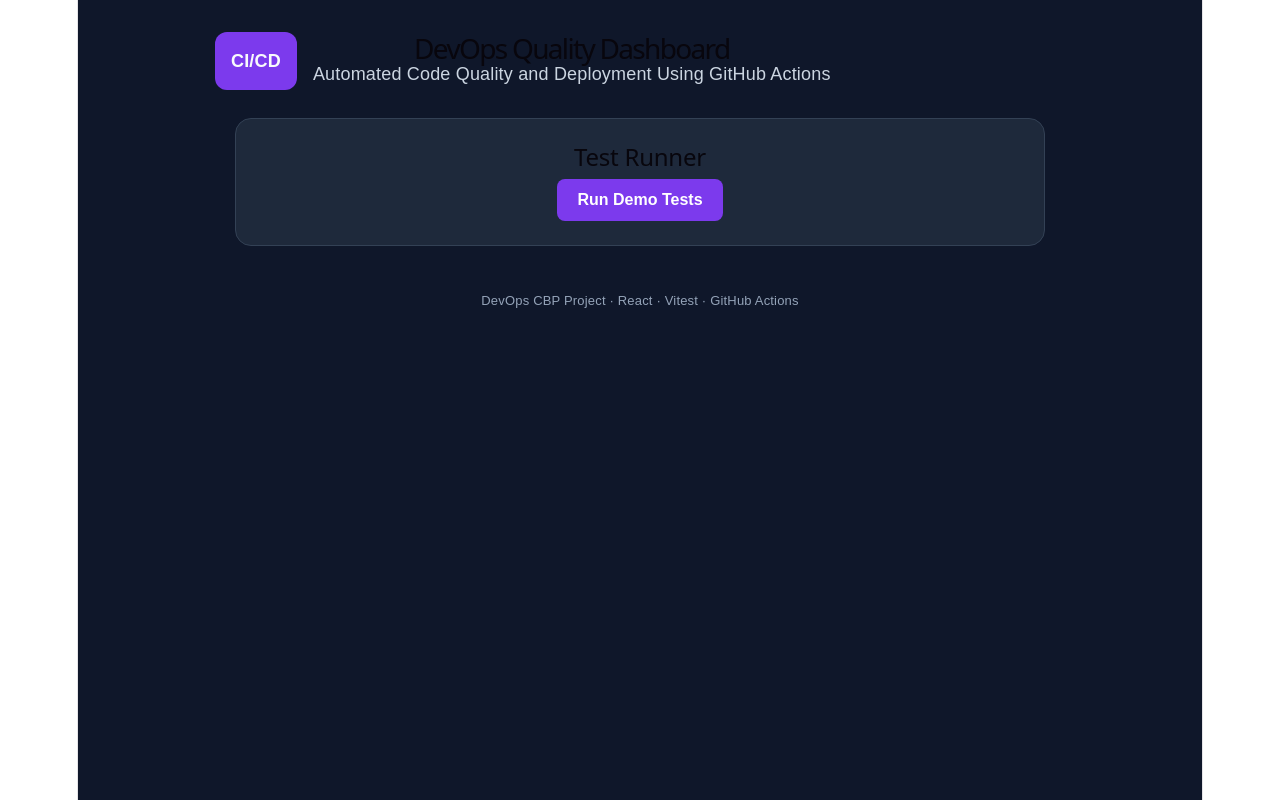
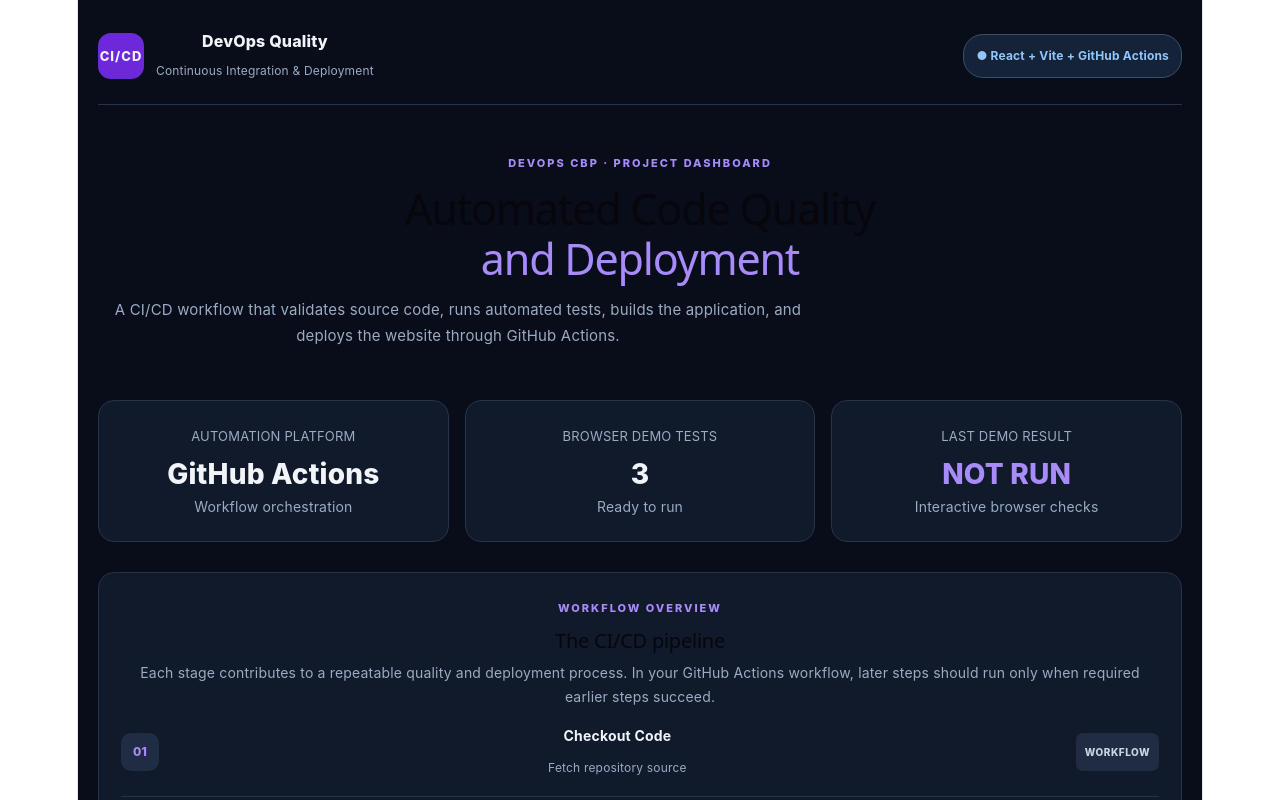
Before and after one commit to Jagan-mohan-rao/devops-cbp, a React (Vite) app: page / in a window 1280 px wide. Shown: the top 800 px of the page. Built offline with nearby package versions, Linux system fonts and the light colour scheme.

Commit message:
frontend change 4

```diff
--- a/src/App.jsx
+++ b/src/App.jsx
@@ -1,16 +1,15 @@
-
 import { useState } from 'react';
 import { add, isValidEmail } from './utils/calculator.js';
 
 const testCases = [
   {
     name: 'Addition Test',
-    description: 'Check whether 2 + 3 equals 5',
+    description: 'Verify that 2 + 3 equals 5',
     run: () => add(2, 3) === 5,
   },
   {
     name: 'Valid Email Test',
-    description: 'Check student@example.com',
+    description: 'Accept student@example.com',
     run: () => isValidEmail('student@example.com') === true,
   },
   {
@@ -20,213 +19,469 @@ const testCases = [
   },
 ];
 
+const pipelineStages = [
+  { number: '01', name: 'Checkout Code', detail: 'Fetch repository source' },
+  { number: '02', name: 'Install Dependencies', detail: 'npm ci' },
+  { number: '03', name: 'Code Quality', detail: 'ESLint validation' },
+  { number: '04', name: 'Automated Tests', detail: 'Vitest test suite' },
+  { number: '05', name: 'Production Build', detail: 'Vite build' },
+  { number: '06', name: 'Deploy Website', detail: 'GitHub Pages' },
+];
+
 function App() {
   const [results, setResults] = useState([]);
   const [hasRun, setHasRun] = useState(false);
 
   function runTests() {
-    const newResults = testCases.map((test) => {
+    const nextResults = testCases.map((test) => {
       try {
         const passed = test.run();
-
         return {
           name: test.name,
           description: test.description,
           passed,
-          message: passed ? 'Passed' : 'Failed',
+          message: passed ? 'PASSED' : 'FAILED',
         };
       } catch (error) {
         return {
           name: test.name,
           description: test.description,
           passed: false,
-          message: error.message,
+          message: error.message || 'Test error',
         };
       }
     });
 
-    setResults(newResults);
+    setResults(nextResults);
     setHasRun(true);
   }
 
   const passedCount = results.filter((test) => test.passed).length;
   const failedCount = results.length - passedCount;
 
+  const colors = {
+    background: '#080d19',
+    panel: '#111a2b',
+    border: '#26344a',
+    muted: '#9aabc3',
+    text: '#f1f5f9',
+    purple: '#a78bfa',
+    green: '#4ade80',
+    red: '#fb7185',
+  };
+
+  const styles = {
+    page: {
+      minHeight: '100vh',
+      background: colors.background,
+      color: colors.text,
+      fontFamily: 'Inter, Segoe UI, Arial, sans-serif',
+      padding: '28px 20px',
+      boxSizing: 'border-box',
+    },
+    container: {
+      maxWidth: 1120,
+      margin: '0 auto',
+    },
+    topbar: {
+      display: 'flex',
+      justifyContent: 'space-between',
+      alignItems: 'center',
+      flexWrap: 'wrap',
+      gap: 16,
+      borderBottom: `1px solid ${colors.border}`,
+      paddingBottom: 20,
+      marginBottom: 35,
+    },
+    brand: {
+      display: 'flex',
+      alignItems: 'center',
+      gap: 12,
+    },
+    logo: {
+      width: 46,
+      height: 46,
+      display: 'grid',
+      placeItems: 'center',
+      borderRadius: 13,
+      background: '#6d28d9',
+      fontWeight: 800,
+      fontSize: 13,
+      letterSpacing: 1,
+    },
+    eyebrow: {
+      color: colors.purple,
+      textTransform: 'uppercase',
+      letterSpacing: 2,
+      fontSize: 11,
+      fontWeight: 800,
+      margin: '0 0 8px',
+    },
+    title: {
+      fontSize: 'clamp(27px, 5vw, 43px)',
+      lineHeight: 1.15,
+      letterSpacing: -1.2,
+      margin: '0 0 14px',
+    },
+    muted: {
+      color: colors.muted,
+      lineHeight: 1.7,
+      fontSize: 14,
+    },
+    tag: {
+      border: '1px solid #35516b',
+      background: '#142337',
+      color: '#93c5fd',
+      borderRadius: 20,
+      padding: '8px 12px',
+      fontSize: 12,
+      fontWeight: 700,
+    },
+    hero: {
+      padding: '10px 0 30px',
+    },
+    grid: {
+      display: 'grid',
+      gridTemplateColumns: 'repeat(auto-fit, minmax(min(100%, 250px), 1fr))',
+      gap: 16,
+      margin: '22px 0 30px',
+    },
+    panel: {
+      background: colors.panel,
+      border: `1px solid ${colors.border}`,
+      borderRadius: 16,
+      padding: 22,
+      boxSizing: 'border-box',
+      minWidth: 0,
+    },
+    statLabel: {
+      color: colors.muted,
+      fontSize: 13,
+      marginBottom: 12,
+    },
+    statValue: {
+      fontSize: 28,
+      fontWeight: 800,
+      margin: '0 0 8px',
+    },
+    sectionTitle: {
+      fontSize: 20,
+      margin: '0 0 8px',
+    },
+    button: {
+      background: '#7c3aed',
+      color: '#fff',
+      border: '1px solid #8b5cf6',
+      borderRadius: 10,
+      padding: '13px 18px',
+      cursor: 'pointer',
+      fontSize: 14,
+      fontWeight: 800,
+    },
+    secondaryButton: {
+      background: '#1e293b',
+      color: colors.text,
+      border: `1px solid ${colors.border}`,
+      borderRadius: 9,
+      padding: '10px 14px',
+      cursor: 'pointer',
+      fontSize: 13,
+      fontWeight: 700,
+    },
+    stage: {
+      display: 'flex',
+      alignItems: 'center',
+      gap: 14,
+      padding: '15px 0',
+      borderBottom: `1px solid ${colors.border}`,
+    },
+    stageNumber: {
+      flexShrink: 0,
+      width: 38,
+      height: 38,
+      display: 'grid',
+      placeItems: 'center',
+      background: '#202c43',
+      borderRadius: 10,
+      color: colors.purple,
+      fontWeight: 800,
+      fontSize: 12,
+    },
+    badge: {
+      flexShrink: 0,
+      padding: '6px 9px',
+      borderRadius: 7,
+      fontSize: 10,
+      fontWeight: 800,
+      letterSpacing: 0.5,
+    },
+    testRow: {
+      display: 'flex',
+      justifyContent: 'space-between',
+      alignItems: 'center',
+      gap: 14,
+      padding: '16px 0',
+      borderBottom: `1px solid ${colors.border}`,
+    },
+    note: {
+      background: '#2b2414',
+      border: '1px solid #655020',
+      color: '#fde68a',
+      borderRadius: 10,
+      padding: 14,
+      fontSize: 12,
+      lineHeight: 1.7,
+      marginTop: 20,
+    },
+    footer: {
+      textAlign: 'center',
+      color: '#718198',
+      fontSize: 12,
+      lineHeight: 1.8,
+      padding: '35px 0 10px',
+    },
+  };
+
+  const badgeStyle = (passed) => ({
+    ...styles.badge,
+    background: passed ? '#123526' : '#451e2b',
+    color: passed ? colors.green : colors.red,
+  });
+
   return (
     <main style={styles.page}>
-      <header style={styles.header}>
+      <div style={styles.container}>
+        <header style={styles.topbar}>
+          <div style={styles.brand}>
             <div style={styles.logo}>CI/CD</div>
             <div>
-          <h1 style={styles.title}> DevOps Quality Dashboard</h1>
-          <p style={styles.subtitle}>
-              Automated Code Quality and Deployment Using GitHub Actions
-          </p>
+              <div style={{ fontWeight: 800, fontSize: 16 }}>
+                DevOps Quality
               </div>
+              <div style={{ color: colors.muted, fontSize: 12, marginTop: 4 }}>
+                Continuous Integration & Deployment
+              </div>
+            </div>
+          </div>
+          <span style={styles.tag}>● React + Vite + GitHub Actions</span>
         </header>
 
-      <section style={styles.card}>
-        <h2> Test Runner</h2>
-        <p style={styles.description}>
+        <section style={styles.hero}>
+          <p style={styles.eyebrow}>DevOps CBP · Project Dashboard</p>
+          <h1 style={styles.title}>
+            Automated Code Quality
+            <br />
+            <span style={{ color: colors.purple }}>
+              and Deployment
+            </span>
+          </h1>
+          <p style={{ ...styles.muted, maxWidth: 720, fontSize: 15 }}>
+            A CI/CD workflow that validates source code, runs automated tests,
+            builds the application, and deploys the website through GitHub
+            Actions.
+          </p>
+        </section>
 
+        <section style={styles.grid}>
+          <div style={styles.panel}>
+            <div style={styles.statLabel}>AUTOMATION PLATFORM</div>
+            <p style={styles.statValue}>GitHub Actions</p>
+            <div style={styles.muted}>Workflow orchestration</div>
+          </div>
+          <div style={styles.panel}>
+            <div style={styles.statLabel}>BROWSER DEMO TESTS</div>
+            <p style={styles.statValue}>
+              {hasRun ? `${passedCount}/${results.length}` : '3'}
+            </p>
+            <div style={styles.muted}>
+              {hasRun ? 'Tests passed in the last demo run' : 'Ready to run'}
+            </div>
+          </div>
+          <div style={styles.panel}>
+            <div style={styles.statLabel}>LAST DEMO RESULT</div>
+            <p
+              style={{
+                ...styles.statValue,
+                color: !hasRun
+                  ? colors.purple
+                  : failedCount === 0
+                    ? colors.green
+                    : colors.red,
+              }}
+            >
+              {!hasRun ? 'NOT RUN' : failedCount === 0 ? 'PASSED' : 'FAILED'}
+            </p>
+            <div style={styles.muted}>Interactive browser checks</div>
+          </div>
+        </section>
+
+        <section style={{ ...styles.panel, marginBottom: 22 }}>
+          <p style={styles.eyebrow}>Workflow Overview</p>
+          <h2 style={styles.sectionTitle}>The CI/CD pipeline</h2>
+          <p style={styles.muted}>
+            Each stage contributes to a repeatable quality and deployment
+            process. In your GitHub Actions workflow, later steps should run
+            only when required earlier steps succeed.
+          </p>
+
+          {pipelineStages.map((stage) => (
+            <div key={stage.number} style={styles.stage}>
+              <div style={styles.stageNumber}>{stage.number}</div>
+              <div style={{ flex: 1 }}>
+                <div style={{ fontWeight: 700, fontSize: 14 }}>
+                  {stage.name}
+                </div>
+                <div
+                  style={{
+                    color: colors.muted,
+                    fontSize: 12,
+                    marginTop: 5,
+                  }}
+                >
+                  {stage.detail}
+                </div>
+              </div>
+              <span
+                style={{
+                  ...styles.badge,
+                  background: '#202c43',
+                  color: '#cbd5e1',
+                }}
+              >
+                WORKFLOW
+              </span>
+            </div>
+          ))}
+
+          <p style={{ ...styles.muted, fontSize: 12, marginBottom: 0 }}>
+            These are pipeline stages, not live GitHub Actions statuses. Check
+            the Actions tab in your repository for the actual run result.
+          </p>
+        </section>
+
+        <section style={styles.panel}>
+          <p style={styles.eyebrow}>Interactive Demonstration</p>
+          <h2 style={styles.sectionTitle}>Automated test runner</h2>
+          <p style={styles.muted}>
+            Run three sample checks in your browser. These demonstrate the
+            application logic; GitHub Actions separately runs the real Vitest
+            test suite.
           </p>
 
           <button onClick={runTests} style={styles.button}>
-          Run Demo Tests
+            ▶ &nbsp; Run Demo Tests
           </button>
 
           {hasRun && (
-          <div style={styles.results}>
-            <h3>Test Results</h3>
+            <div aria-live="polite" style={{ marginTop: 25 }}>
+              <div
+                style={{
+                  display: 'flex',
+                  flexWrap: 'wrap',
+                  justifyContent: 'space-between',
+                  alignItems: 'center',
+                  gap: 12,
+                }}
+              >
+                <h3 style={{ margin: 0, fontSize: 17 }}>Execution results</h3>
+                <span style={badgeStyle(failedCount === 0)}>
+                  {failedCount === 0 ? 'ALL CHECKS PASSED' : 'FAILURE DETECTED'}
+                </span>
+              </div>
 
-            <div style={styles.summary}>
-              <span>Passed: {passedCount}</span>
-              <span>Failed: {failedCount}</span>
+              <div style={styles.grid}>
+                <div
+                  style={{
+                    ...styles.panel,
+                    padding: 16,
+                    background: '#102b23',
+                  }}
+                >
+                  <div style={{ color: colors.green, fontSize: 12 }}>
+                    PASSED
+                  </div>
+                  <p style={{ ...styles.statValue, color: colors.green }}>
+                    {passedCount}
+                  </p>
+                </div>
+                <div
+                  style={{
+                    ...styles.panel,
+                    padding: 16,
+                    background: '#321b27',
+                  }}
+                >
+                  <div style={{ color: colors.red, fontSize: 12 }}>FAILED</div>
+                  <p style={{ ...styles.statValue, color: colors.red }}>
+                    {failedCount}
+                  </p>
+                </div>
               </div>
 
               {results.map((test) => (
                 <div key={test.name} style={styles.testRow}>
                   <div>
-                  <strong>{test.name}</strong>
-                  <p style={styles.description}>{test.description}</p>
+                    <div style={{ fontWeight: 700, fontSize: 14 }}>
+                      {test.name}
                     </div>
-
-                <span
+                    <div
                       style={{
-                    ...styles.badge,
-                    background: test.passed ? '#dcfce7' : '#fee2e2',
-                    color: test.passed ? '#166534' : '#991b1b',
+                        color: colors.muted,
+                        fontSize: 12,
+                        marginTop: 6,
                       }}
                     >
-                  {test.message}
-                </span>
+                      {test.description}
+                    </div>
+                  </div>
+                  <span style={badgeStyle(test.passed)}>{test.message}</span>
                 </div>
               ))}
 
-            <h3 style={{
-              color: failedCount === 0 ? '#15803d' : '#b91c1c',
-            }}>
+              <h3
+                style={{
+                  color: failedCount === 0 ? colors.green : colors.red,
+                  fontSize: 16,
+                  marginTop: 22,
+                }}
+              >
                 {failedCount === 0
-                ? 'All demo tests passed!'
-                : 'Some demo tests failed.'}
+                  ? '✓ All browser demo tests passed!'
+                  : '✕ One or more browser demo tests failed.'}
               </h3>
+              <button
+                onClick={() => {
+                  setResults([]);
+                  setHasRun(false);
+                }}
+                style={styles.secondaryButton}
+              >
+                Reset results
+              </button>
             </div>
           )}
+
+          <div style={styles.note}>
+            <strong>Evaluation tip — demonstrate CI failure safely:</strong>
+            <br />
+            Temporarily change the expected result from 5 to 6 in
+            <code> src/utils/calculator.test.js </code>
+            and push the change. GitHub Actions should fail at the Vitest step
+            and skip dependent build/deployment steps. Restore the expectation
+            to 5 afterward and push again. This browser demo is separate from
+            the CI test run.
+          </div>
         </section>
 
-
-
         <footer style={styles.footer}>
-        DevOps CBP Project · React · Vitest · GitHub Actions
+          <div style={{ fontWeight: 700, color: '#cbd5e1' }}>
+            Automated Code Quality and Deployment Using GitHub Actions
+          </div>
+          <div>DevOps CBP Project · React · ESLint · Vitest · Vite · GitHub Pages</div>
         </footer>
+      </div>
     </main>
   );
 }
 
-const styles = {
-  page: {
-    minHeight: '100vh',
-    background: '#0f172a',
-    color: '#f8fafc',
-    padding: '32px 20px',
-    fontFamily: 'Arial, sans-serif',
-    boxSizing: 'border-box',
-  },
-  header: {
-    display: 'flex',
-    alignItems: 'center',
-    gap: 16,
-    maxWidth: 850,
-    margin: '0 auto 28px',
-  },
-  logo: {
-    background: '#7c3aed',
-    padding: 16,
-    borderRadius: 12,
-    fontWeight: 'bold',
-  },
-  title: {
-    margin: 0,
-    fontSize: 28,
-  },
-  subtitle: {
-    color: '#cbd5e1',
-    lineHeight: 1.5,
-  },
-  card: {
-    maxWidth: 810,
-    margin: '0 auto 22px',
-    padding: 24,
-    border: '1px solid #334155',
-    borderRadius: 16,
-    background: '#1e293b',
-    boxSizing: 'border-box',
-  },
-  description: {
-    color: '#cbd5e1',
-    fontSize: 14,
-    lineHeight: 1.5,
-  },
-  button: {
-    background: '#7c3aed',
-    color: '#fff',
-    border: 0,
-    borderRadius: 8,
-    padding: '12px 20px',
-    cursor: 'pointer',
-    fontSize: 16,
-    fontWeight: 'bold',
-  },
-  results: {
-    marginTop: 24,
-  },
-  summary: {
-    display: 'flex',
-    flexWrap: 'wrap',
-    gap: 20,
-    padding: 16,
-    background: '#0f172a',
-    borderRadius: 8,
-  },
-  testRow: {
-    display: 'flex',
-    alignItems: 'center',
-    justifyContent: 'space-between',
-    gap: 12,
-    padding: '14px 0',
-    borderBottom: '1px solid #334155',
-  },
-  badge: {
-    padding: '7px 12px',
-    borderRadius: 20,
-    fontSize: 13,
-    fontWeight: 'bold',
-    whiteSpace: 'nowrap',
-  },
-  pipelineRow: {
-    display: 'flex',
-    alignItems: 'center',
-    gap: 16,
-    padding: '12px 0',
-    borderBottom: '1px solid #334155',
-  },
-  number: {
-    background: '#334155',
-    padding: 10,
-    borderRadius: 8,
-    fontWeight: 'bold',
-  },
-  note: {
-    color: '#fbbf24',
-    fontSize: 13,
-    lineHeight: 1.6,
-    marginTop: 20,
-  },
-  footer: {
-    textAlign: 'center',
-    color: '#94a3b8',
-    padding: 20,
-    fontSize: 13,
-  },
-};
-
 export default App;
```
Lines whose indentation alone changed are shown as unchanged.
